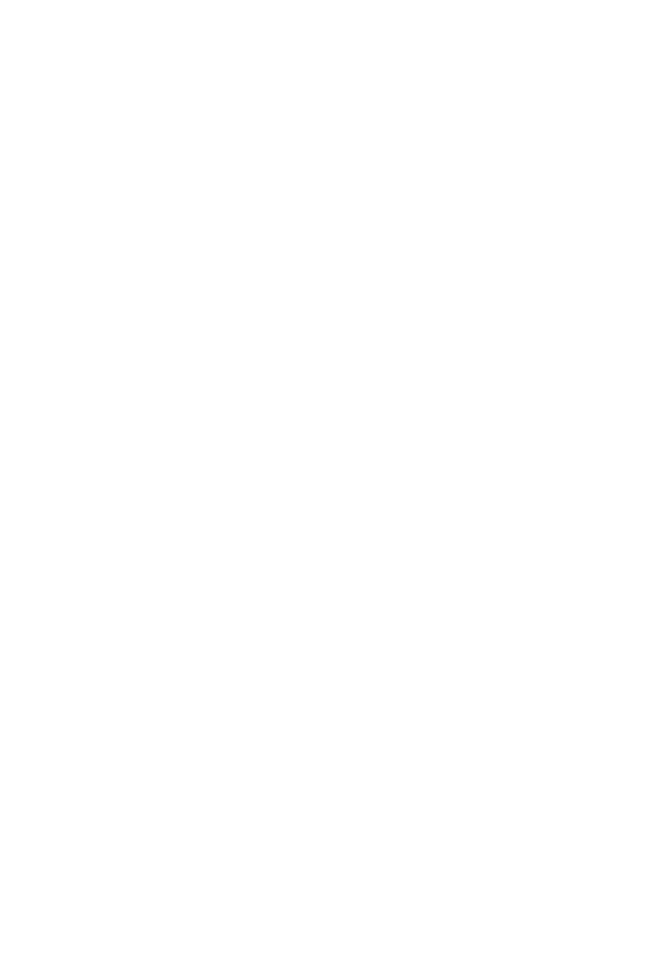
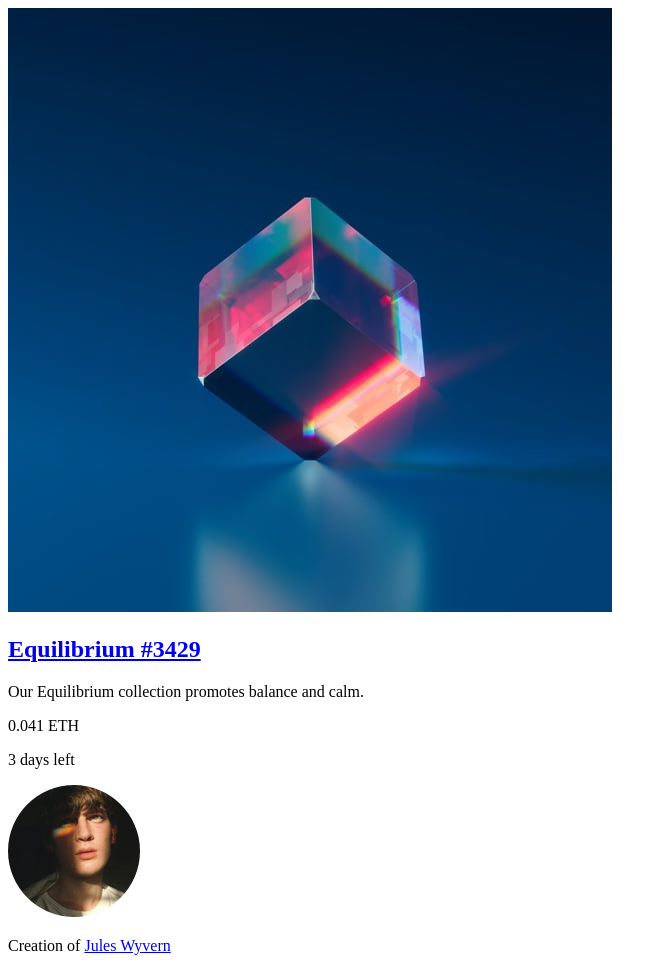
Before and after one commit to Jacqueline-dev/NFT-Card, a plain HTML site: page index.html in a window 1280 px wide. Shown: the whole page, without its empty margins (0-667 px from the left). Before the commit the page ends 800 px from the top, so only its background shows below. Drawn offline with Linux system fonts and the light colour scheme; files that its build step writes are made by us from their sources.

Commit message:
estrutura do HTML

```diff
--- a/index.html
+++ b/index.html
@@ -14,6 +14,27 @@
   <title>NFT preview card component</title>
 </head>
 <body>
+  <main>
+    <div class="nft-card">
+      <a href="#">
+        <img src="./src/images/image-equilibrium.jpg" alt="Equilibrium NFT">
+      </a>
 
+      <a href="#">
+       <h2>Equilibrium #3429</h2>
+      </a>
+      <p>Our Equilibrium collection promotes balance and calm.</p>
+
+      <div>
+        <p>0.041 ETH</p>
+        <p>3 days left</p>
+      </div>
+
+      <div>
+       <img src="src/images/image-avatar.png" alt=" NFT creator">
+        <p>Creation of <a href="#">Jules Wyvern</a></p>
+      </div>
+    </div>
+  </main>
 </body>
 </html>
```
